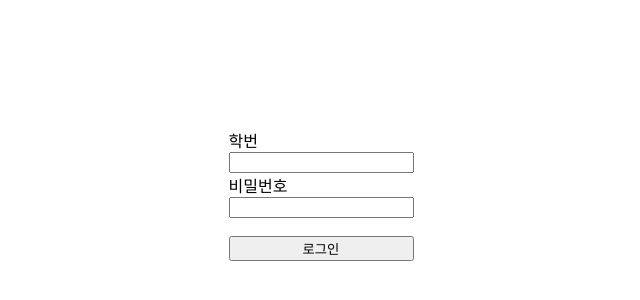
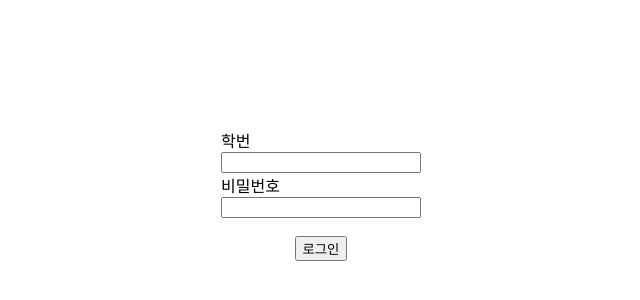
Before and after one commit to Sanghyun124/AI_Convergence_Reservation_Program, a React (Vite) app in the folder frontend/reservation_system/: page /login in a window 1280 px wide. Shown: the part 214-514 px from the top of the page, without its empty margins (319-959 px from the left). Built offline with nearby package versions, Linux system fonts and the light colour scheme.

Commit message:
[feature] LoginPage
- MainPage 추가
- 로그인 여부에 따른 리다이렉팅 추가

```diff
--- a/frontend/reservation_system/src/App.jsx
+++ b/frontend/reservation_system/src/App.jsx
@@ -1,13 +1,15 @@
 import { BrowserRouter, Routes, Route } from "react-router-dom";
-import Home from "./pages/Home";
+import RootPage from "./pages/RootPage";
+import MainPage from "./pages/MainPage";
 import LoginPage from "./pages/LoginPage";
 
 function App() {
   return (
     <BrowserRouter>
       <Routes>
-        <Route path="/" element={<Home />}></Route>
+        <Route path="/" element={<RootPage />}></Route>
         <Route path="/login" element={<LoginPage />}></Route>
+        <Route path="/main" element={<MainPage />}></Route>
       </Routes>
     </BrowserRouter>
   );
--- a/frontend/reservation_system/src/components/InputComponent.jsx
+++ /dev/null
@@ -1,21 +0,0 @@
-import React from 'react'
-
-const InputComponent = ({ handleOnKey, handleStudentId, handlePassword, handleClick }) => {
-    return (
-        <div style={{display: 'flex', justifyContent: 'center', alignItems: 'center', width: '100%', height: '100vh'}}>
-            <form style={{display: 'flex', flexDirection: 'column'}} onKeyDown={handleOnKey}>
-                <label>학번</label>
-                <input type='text' onChange={handleStudentId} autoComplete='off'></input>
-
-                <label>비밀번호</label>
-                <input type='password' onChange={handlePassword} autoComplete='off'></input>
-
-                <br></br>
-
-                <button type="button" onClick={handleClick}>로그인</button>
-            </form>
-        </div>
-    )
-}
-
-export default InputComponent
--- /dev/null
+++ b/frontend/reservation_system/src/components/IsLogin.jsx
@@ -0,0 +1,7 @@
+const IsLogin = () => {
+    const value = JSON.parse(localStorage.getItem("isLogin"));
+
+    return value;
+}
+
+export default IsLogin
--- /dev/null
+++ b/frontend/reservation_system/src/components/LoginComponent.jsx
@@ -0,0 +1,37 @@
+import React from 'react'
+
+const Div = {
+    display: 'flex',
+    justifyContent: 'center',
+    alignItems: 'center',
+    width: '100%',
+    height: '100vh',
+}
+
+const Form = {
+    display: 'flex',
+    flexDirection: 'column',
+    width: 200,
+}
+
+const InputComponent = ({ handleOnKey, handleStudentId, handlePassword, handleLoginClick }) => {
+    return (
+        <div style={Div}>
+            <form style={Form} onKeyDown={handleOnKey}>
+                <label>학번</label>
+                <input type='text' onChange={handleStudentId} autoComplete='off'></input>
+
+                <label>비밀번호</label>
+                <input type='password' onChange={handlePassword} autoComplete='off'></input>
+
+                <br></br>
+
+                <div style={{textAlign: 'center'}}>
+                    <button type="button" onClick={handleLoginClick}>로그인</button>
+                </div>
+            </form>
+        </div>
+    )
+}
+
+export default InputComponent
--- a/frontend/reservation_system/src/pages/Home.jsx
+++ /dev/null
@@ -1,11 +0,0 @@
-import React from 'react'
-
-const Home = () => {
-    return (
-        <div>
-            <p>This page is Home. Before</p>
-        </div>
-    )
-}
-
-export default Home
--- a/frontend/reservation_system/src/pages/LoginPage.jsx
+++ b/frontend/reservation_system/src/pages/LoginPage.jsx
@@ -1,6 +1,6 @@
 import React, { useState } from 'react'
 import axios from "axios";
-import InputComponent from '../components/InputComponent';
+import LoginComponent from '../components/LoginComponent';
 
 
 const LoginPage = () => {
@@ -39,9 +39,9 @@ const LoginPage = () => {
 
         axios(option)
             .then((response) => {
-                alert("로그인 성공");
                 console.log(response);
-                document.location.replace("/");
+                localStorage.setItem("isLogin", true);
+                document.location.replace("/main");
             })
             .catch((error) => {
                 alert("아이디가 존재하지 않거나, 아이디 또는 비밀번호를 잘못 입력하셨습니다.");
@@ -52,12 +52,12 @@ const LoginPage = () => {
 
     return (
         <div>
-            <InputComponent
+            <LoginComponent
                 handleOnKey={handleOnKeyPress}
                 handleStudentId={handleStudentIdChange}
                 handlePassword={handlePasswordChange}
-                handleClick={handleLoginButtonClick}
-            ></InputComponent>
+                handleLoginClick={handleLoginButtonClick}
+            ></LoginComponent>
         </div>
     )
 }
--- /dev/null
+++ b/frontend/reservation_system/src/pages/MainPage.jsx
@@ -0,0 +1,27 @@
+import React from 'react'
+import { useEffect } from 'react';
+import IsLogin from '../components/IsLogin';
+
+const AfterLogin = () => {
+    useEffect(() => {
+        if(!IsLogin()) {
+            document.location.replace("/");
+        }
+    }, []);
+
+    const handleLogoutButton = () => {
+        if(confirm("로그아웃 하시겠습니까?")) {
+            localStorage.setItem("isLogin", false);
+            document.location.replace("/");
+        }
+    };
+
+    return (
+        <div>
+            <p>This is Main page. After Login.</p>
+            <button type='button' onClick={handleLogoutButton}>로그아웃</button>
+        </div>
+    )
+}
+
+export default AfterLogin
--- /dev/null
+++ b/frontend/reservation_system/src/pages/RootPage.jsx
@@ -0,0 +1,24 @@
+import { useEffect } from 'react';
+import React from 'react'
+import IsLogin from '../components/IsLogin';
+
+const Home = () => {
+    useEffect(() => {
+        if(IsLogin()) {
+            document.location.replace("/main");
+        }
+    }, []);
+
+    const handleButtonClick = () => {
+        document.location.href = "/login";
+    };
+
+    return (
+        <div>
+            <p>This is Root page. Before Login.</p>
+            <button type="button" onClick={handleButtonClick}>로그인</button>
+        </div>
+    )
+}
+
+export default Home
```
